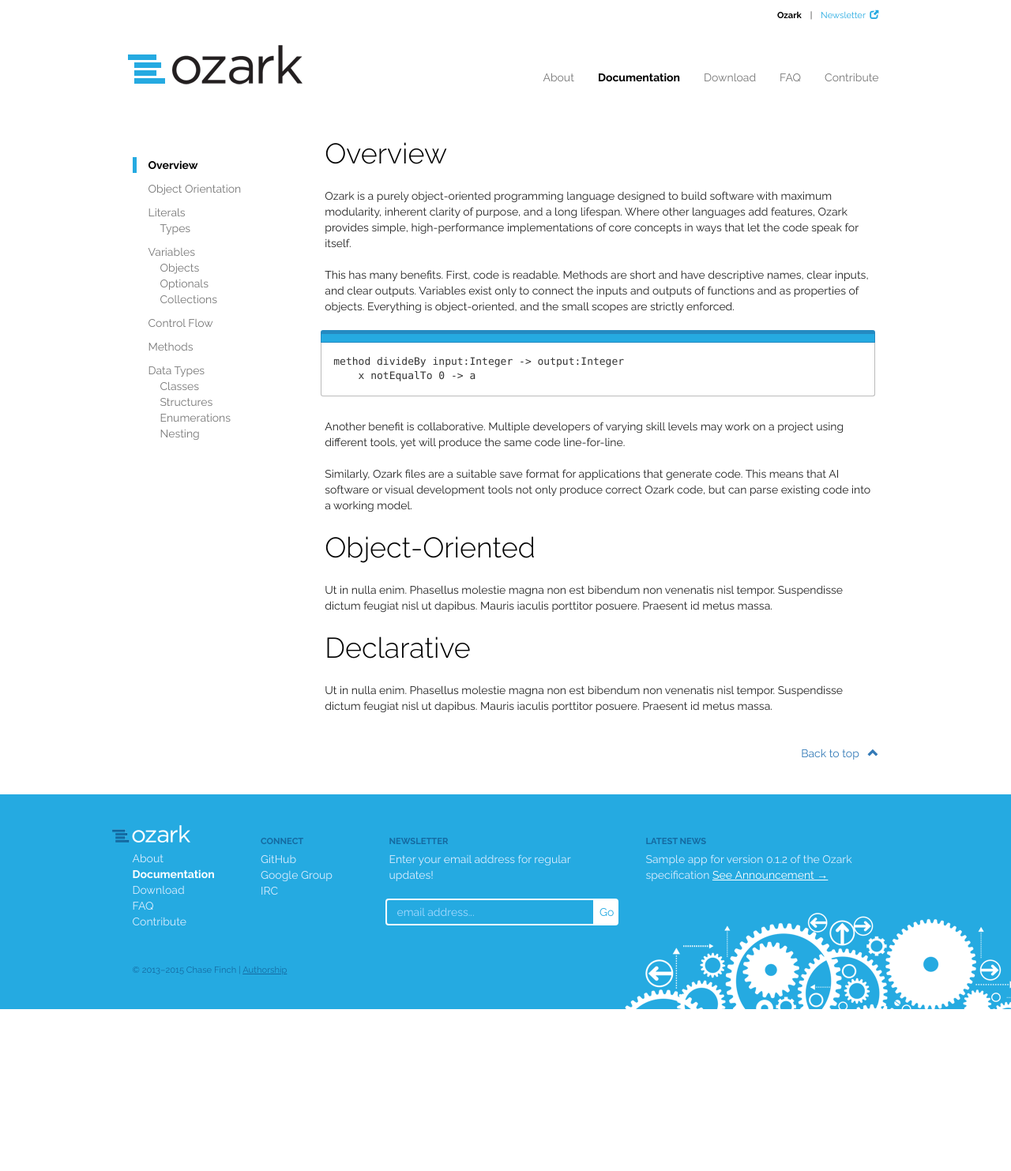
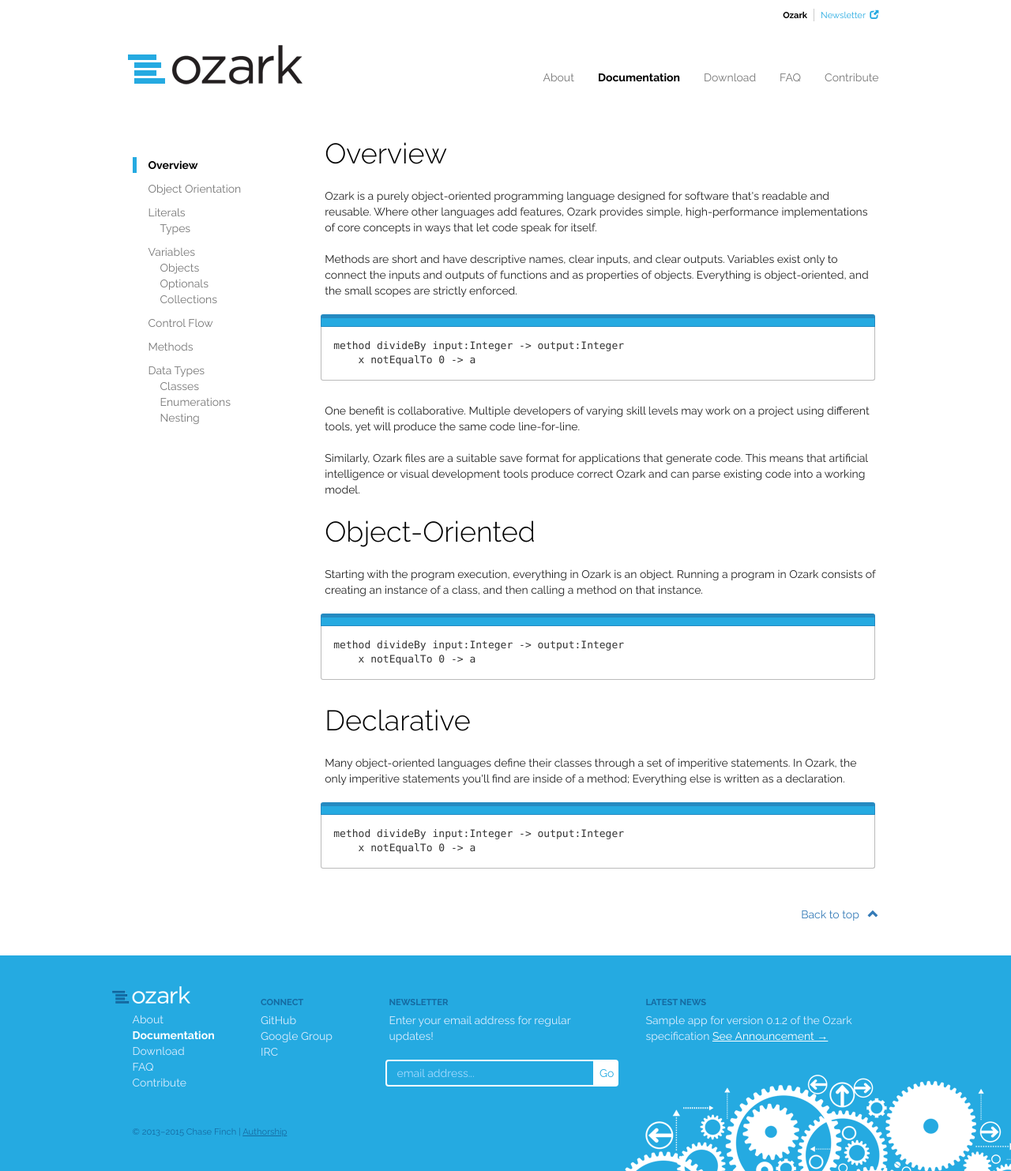
Before and after one commit to chasefinch/ozark-lang.github.io, a PHP site: page /language-documentation in a window 1280 px wide. Shown: the whole page at 79% size. Before the commit the page ends 1278 px from the top, so only its background shows below. Run offline with PHP 8.4, Linux system fonts and the light colour scheme; some libraries are stand-ins or nearby versions.

Commit message:
Catchup, wording, code snippets, validation, and the start of the documentation

```diff
--- a/css/style.css
+++ b/css/style.css
@@ -83,10 +83,12 @@ a.download { font-weight:bold; text-decoration:none; }
 /*---*/
 
 .site-nav { font-size:0.8em; display:inline-block; float:right; }
-	.site-nav ul { margin:0; padding:0; }
-		.site-nav ul li { margin:0; padding:0; list-style-type:none; display:inline-block; }
-			.site-nav ul li a { color:#25aae1; padding:4px 8px 4px 8px; text-decoration:none; display:block; }
-				.site-nav ul li:last-child a { padding-right:0; }
+	.site-nav ul { margin:0; padding:4px 0; }
+		.site-nav ul li { margin:0; margin:0; list-style-type:none; display:inline-block; border-right:1px solid #ccc; }
+			.site-nav ul li a { color:#25aae1; padding:0px 8px 0px 8px; text-decoration:none; display:block; }
+				.site-nav ul li:last-child { border-right:none; }
+					.site-nav ul li:last-child a { padding-right:0; }
+
 				.site-nav ul li a:hover { color:#258ac1; }
 				.site-nav ul li.active a { color:#000; font-weight:bold; }
 
--- a/includes/documentation-nav.php
+++ b/includes/documentation-nav.php
@@ -13,7 +13,6 @@
     <li<?php if($subpage == 'methods') echo " class='active'"; ?>><a href="/language-documentation/methods">Methods</a></li>
     <li<?php if($subpage == 'data-types' || $submenu == 'data-types') echo " class='active'"; ?>><a href="/language-documentation/data-types/">Data Types</a></li>
     <li class='tier<?php if($subpage == 'classes') echo " active"; ?>'><a href="/language-documentation/data-types/classes">Classes</a></li>
-    <li class='tier<?php if($subpage == 'structures') echo " active"; ?>'><a href="/language-documentation/data-types/structures">Structures</a></li>
     <li class='tier<?php if($subpage == 'enumerations') echo " active"; ?>'><a href="/language-documentation/data-types/enumerations">Enumerations</a></li>
     <li class='tier<?php if($subpage == 'nesting') echo " active"; ?>'><a href="/language-documentation/data-types/nesting">Nesting</a></li>
   </ul>
--- a/includes/footer-nav.php
+++ b/includes/footer-nav.php
@@ -30,10 +30,10 @@
 					<p>Enter your email address for regular updates!</p>
 				</div>
 			</div>
-			<form action="//ozark.us9.list-manage.com/subscribe/post?u=db19e11de3ec47da1da91149f&amp;id=13de2cb1c6" method="post" id="mc-embedded-subscribe-form" name="mc-embedded-subscribe-form" class="validate" target="_blank" novalidate>
+			<form action="//ozark.us9.list-manage.com/subscribe/post?u=db19e11de3ec47da1da91149f&amp;id=13de2cb1c6" method="post" name="mc-embedded-subscribe-form" class="validate" target="_blank" novalidate>
 			  <div class='form-group'>
 			    <div class='input-group input-block'>
-			      <input type="email" value="" name="EMAIL" class="email form-control input-md" id="mce-EMAIL" placeholder="email address..." required /><div class='input-group-addon'><input type="submit" value="Go" name="subscribe" id="mc-embedded-subscribe" /></div>
+			      <input type="email" value="" name="EMAIL" class="email form-control input-md" placeholder="email address..." required /><div class='input-group-addon'><input type="submit" value="Go" name="subscribe" /></div>
 			    </div>
 			  </div>
 			  <!-- real people should not fill this in and expect good things - do not remove this or risk form bot signups-->
--- a/includes/site-nav.php
+++ b/includes/site-nav.php
@@ -1,5 +1,5 @@
 <div class="site-nav">
   <ul>
-    <li<?php if($site == 'ozark') echo " class='active'"; ?>><a href="/">Ozark</a></li><!-- | <li><a href="#">Optic IDE &nbsp;<span class='glyphicon glyphicon-new-window'></span></a></li>--> | <li><a target="_blank" href="http://eepurl.com/56iVb">Newsletter &nbsp;<span class='glyphicon glyphicon-new-window'></span></a></li>
+    <li<?php if($site == 'ozark') echo " class='active'"; ?>><a href="/">Ozark</a></li><!--<li><a href="#">Optic IDE &nbsp;<span class='glyphicon glyphicon-new-window'></span></a></li>--><li><a target="_blank" href="http://eepurl.com/56iVb">Newsletter &nbsp;<span class='glyphicon glyphicon-new-window'></span></a></li>
   </ul>
 </div>
--- a/language-documentation/index.php
+++ b/language-documentation/index.php
@@ -41,19 +41,29 @@
                     <?php require('../includes/documentation-search.php'); ?>
                   </div>
                 </div>
-                <p>Ozark is a purely object-oriented programming language designed to build software with maximum modularity, inherent clarity of purpose, and a long lifespan. Where other languages add features, Ozark provides simple, high-performance implementations of core concepts in ways that let the code speak for itself.</p>
-                <p>This has many benefits. First, code is readable. Methods are short and have descriptive names, clear inputs, and clear outputs. Variables exist only to connect the inputs and outputs of functions and as properties of objects. Everything is object-oriented, and the small scopes are strictly enforced.</p>
+                <p>Ozark is a purely object-oriented programming language designed for software that's readable and reusable. Where other languages add features, Ozark provides simple, high-performance implementations of core concepts in ways that let code speak for itself.</p>
+                <p>Methods are short and have descriptive names, clear inputs, and clear outputs. Variables exist only to connect the inputs and outputs of functions and as properties of objects. Everything is object-oriented, and the small scopes are strictly enforced.</p>
                 <div class='code-sample-header code-sample-header-inline'></div>
                 <div class='code-sample code-sample-inline'>
                   <pre>method divideBy input:Integer -> output:Integer
     x notEqualTo 0 -> a</pre>
                 </div>
-                <p>Another benefit is collaborative. Multiple developers of varying skill levels may work on a project using different tools, yet will produce the same code line-for-line.</p>
-                <p>Similarly, Ozark files are a suitable save format for applications that generate code. This means that AI software or visual development tools not only produce correct Ozark code, but can parse existing code into a working model.</p>
+                <p>One benefit is collaborative. Multiple developers of varying skill levels may work on a project using different tools, yet will produce the same code line-for-line.</p>
+                <p>Similarly, Ozark files are a suitable save format for applications that generate code. This means that artificial intelligence or visual development tools produce correct Ozark and can parse existing code into a working model.</p>
                 <h1>Object-Oriented</h1>
-                <p>Ut in nulla enim. Phasellus molestie magna non est bibendum non venenatis nisl tempor. Suspendisse dictum feugiat nisl ut dapibus. Mauris iaculis porttitor posuere. Praesent id metus massa.</p>
+                <p>Starting with the program execution, everything in Ozark is an object. Running a program in Ozark consists of creating an instance of a class, and then calling a method on that instance.</p>
+                <div class='code-sample-header code-sample-header-inline'></div>
+                <div class='code-sample code-sample-inline'>
+                  <pre>method divideBy input:Integer -> output:Integer
+    x notEqualTo 0 -> a</pre>
+                </div>
                 <h1>Declarative</h1>
-                <p>Ut in nulla enim. Phasellus molestie magna non est bibendum non venenatis nisl tempor. Suspendisse dictum feugiat nisl ut dapibus. Mauris iaculis porttitor posuere. Praesent id metus massa.</p>
+                <p>Many object-oriented languages define their classes through a set of imperitive statements. In Ozark, the only imperitive statements you'll find are inside of a method; Everything else is written as a declaration.</p>
+                <div class='code-sample-header code-sample-header-inline'></div>
+                <div class='code-sample code-sample-inline'>
+                  <pre>method divideBy input:Integer -> output:Integer
+    x notEqualTo 0 -> a</pre>
+                </div>
               </div>
             </div>
           </div>
--- a/ozark-faq.php
+++ b/ozark-faq.php
@@ -42,7 +42,7 @@
                 <p><strong>A.</strong> Development tools can generate code in other languages, but that code can't be read back in for further development. Ozark is different; Because of the strict formatting rules, handwritten code can be interpreted and extended by development tools, and vice versa.</p>
                 <p>A set of Ozark files serves as both a codebase and a save format for advanced IDEs.
                 <h4>Q. How does Ozark get rid of refactoring and technical debt?</h4>
-                <p><strong>A.</strong></strong> Ozark enforces organizational principles the first time around. Because there is only one way of doing just about everything, you can be sure that no one (even your past self) left any sloppy work to be redone.</p>
+                <p><strong>A.</strong> Ozark enforces organizational principles the first time around. Because there is only one way of doing just about everything, you can be sure that no one (even your past self) left any sloppy work to be redone.</p>
               </div>
               <div class='col-sm-6'>
                 <h4>Q. Why can't an object call its own methods?</h4>
--- a/sitemap.xml
+++ b/sitemap.xml
@@ -57,9 +57,6 @@
   <loc>http://ozark.cc/language-documentation/data-types/classes</loc>
 </url>
 <url>
-  <loc>http://ozark.cc/language-documentation/data-types/structures</loc>
-</url>
-<url>
   <loc>http://ozark.cc/language-documentation/data-types/enumerations</loc>
 </url>
 <url>
```
Also changed, not shown: about-ozark.php (+9 -6 lines), contribute-to-ozark.php (+5 -5 lines), download-ozark.php (+4 -5 lines), index.php (+8 -7 lines), language-documentation/data-types/structures.php (deleted, +0 -79 lines).
